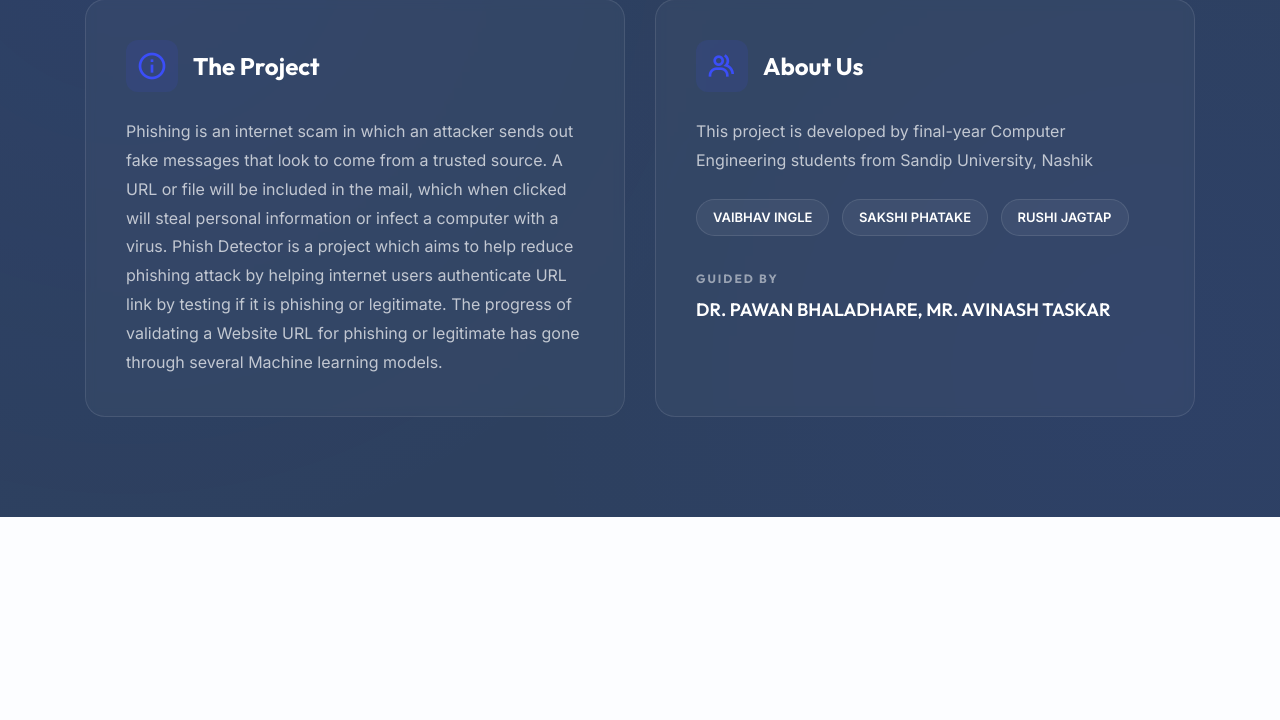
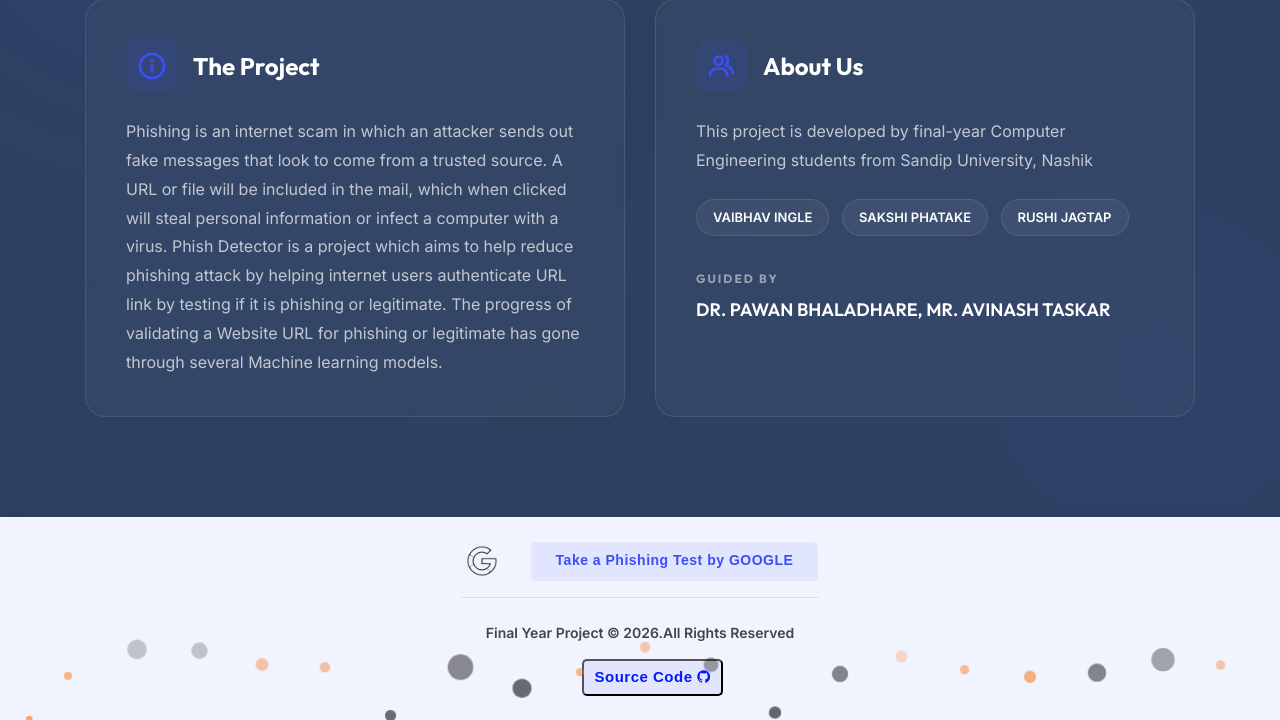
Before and after one commit to Vaibhav01-bit/PhishDetector, a Flask app: page / in a window 1280 px wide. Shown: the part 1924-2644 px from the top of the page. Before the commit the page ends 2441 px from the top, so only its background shows below. Run offline with Flask 3, Linux system fonts and the light colour scheme; some libraries are stand-ins or nearby versions.

Commit message:
update footer

```diff
--- /dev/null
+++ b/static/css/footer-particles.css
@@ -0,0 +1,258 @@
+/* Footer Particles Container */
+.footer-particles {
+    position: absolute;
+    inset: 0;
+    width: 100%;
+    height: 100%;
+    overflow: hidden;
+    z-index: 0;
+    pointer-events: none;
+}
+
+/* Individual Particle */
+.footer-particle {
+    position: absolute;
+    border-radius: 50%;
+    background: var(--particle-color-primary);
+    /* Uses CSS Variable */
+    opacity: 0;
+    /* Start hidden for fade-in */
+    animation: floatParticle 15s infinite ease-in-out;
+}
+
+/* Secondary Color Particles (Alternating) */
+.footer-particle:nth-child(even) {
+    background: var(--particle-color-secondary);
+    /* Uses CSS Variable */
+}
+
+/* Particle Sizes & Positions */
+/* Particle Sizes & Positions - Enhanced for visibility */
+/* Particles 1-10: Faster Speeds */
+.footer-particle:nth-child(1) {
+    width: 18px;
+    height: 18px;
+    left: 10%;
+    bottom: -10%;
+    animation-duration: 12s;
+    /* Was 20s */
+    animation-delay: 0s;
+}
+
+.footer-particle:nth-child(2) {
+    width: 12px;
+    height: 12px;
+    left: 20%;
+    bottom: -10%;
+    animation-duration: 15s;
+    /* Was 25s */
+    animation-delay: 1s;
+}
+
+.footer-particle:nth-child(3) {
+    width: 25px;
+    height: 25px;
+    left: 35%;
+    bottom: -10%;
+    animation-duration: 14s;
+    /* Was 22s */
+    animation-delay: 2s;
+}
+
+.footer-particle:nth-child(4) {
+    width: 10px;
+    height: 10px;
+    left: 50%;
+    bottom: -10%;
+    animation-duration: 10s;
+    /* Was 18s */
+    animation-delay: 0.5s;
+}
+
+.footer-particle:nth-child(5) {
+    width: 16px;
+    height: 16px;
+    left: 65%;
+    bottom: -10%;
+    animation-duration: 16s;
+    /* Was 28s */
+    animation-delay: 1.5s;
+}
+
+.footer-particle:nth-child(6) {
+    width: 12px;
+    height: 12px;
+    left: 80%;
+    bottom: -10%;
+    animation-duration: 13s;
+    /* Was 24s */
+    animation-delay: 2.5s;
+}
+
+.footer-particle:nth-child(7) {
+    width: 22px;
+    height: 22px;
+    left: 90%;
+    bottom: -10%;
+    animation-duration: 15s;
+    /* Was 26s */
+    animation-delay: 1s;
+}
+
+.footer-particle:nth-child(8) {
+    width: 8px;
+    height: 8px;
+    left: 5%;
+    bottom: -10%;
+    animation-duration: 11s;
+    /* Was 19s */
+    animation-delay: 3s;
+}
+
+.footer-particle:nth-child(9) {
+    width: 14px;
+    height: 14px;
+    left: 55%;
+    bottom: -10%;
+    animation-duration: 18s;
+    /* Was 32s */
+    animation-delay: 0s;
+}
+
+.footer-particle:nth-child(10) {
+    width: 9px;
+    height: 9px;
+    left: 75%;
+    bottom: -10%;
+    animation-duration: 13s;
+    /* Was 23s */
+    animation-delay: 2s;
+}
+
+/* New Particles 11-20 */
+.footer-particle:nth-child(11) {
+    width: 15px;
+    height: 15px;
+    left: 15%;
+    bottom: -10%;
+    animation-duration: 11s;
+    animation-delay: 0.5s;
+}
+
+.footer-particle:nth-child(12) {
+    width: 10px;
+    height: 10px;
+    left: 25%;
+    bottom: -10%;
+    animation-duration: 14s;
+    animation-delay: 1.5s;
+}
+
+.footer-particle:nth-child(13) {
+    width: 20px;
+    height: 20px;
+    left: 40%;
+    bottom: -10%;
+    animation-duration: 16s;
+    animation-delay: 2.5s;
+}
+
+.footer-particle:nth-child(14) {
+    width: 8px;
+    height: 8px;
+    left: 45%;
+    bottom: -10%;
+    animation-duration: 9s;
+    animation-delay: 3.5s;
+}
+
+.footer-particle:nth-child(15) {
+    width: 14px;
+    height: 14px;
+    left: 60%;
+    bottom: -10%;
+    animation-duration: 12s;
+    animation-delay: 4.5s;
+}
+
+.footer-particle:nth-child(16) {
+    width: 11px;
+    height: 11px;
+    left: 70%;
+    bottom: -10%;
+    animation-duration: 13s;
+    animation-delay: 0.8s;
+}
+
+.footer-particle:nth-child(17) {
+    width: 18px;
+    height: 18px;
+    left: 85%;
+    bottom: -10%;
+    animation-duration: 15s;
+    animation-delay: 1.8s;
+}
+
+.footer-particle:nth-child(18) {
+    width: 9px;
+    height: 9px;
+    left: 95%;
+    bottom: -10%;
+    animation-duration: 10s;
+    animation-delay: 2.8s;
+}
+
+.footer-particle:nth-child(19) {
+    width: 13px;
+    height: 13px;
+    left: 30%;
+    bottom: -10%;
+    animation-duration: 17s;
+    animation-delay: 3.8s;
+}
+
+.footer-particle:nth-child(20) {
+    width: 7px;
+    height: 7px;
+    left: 2%;
+    bottom: -10%;
+    animation-duration: 11s;
+    animation-delay: 4.8s;
+}
+
+/* Keyframes - Floating & Scaling */
+@keyframes floatParticle {
+    0% {
+        transform: translateY(0) scale(0.8);
+        opacity: 0;
+    }
+
+    20% {
+        opacity: 0.85;
+        /* Increased Max opacity for visibility */
+    }
+
+    50% {
+        transform: translateY(-80px) scale(1.1);
+        /* Move Up */
+        opacity: 0.25;
+    }
+
+    80% {
+        opacity: 0.85;
+    }
+
+    100% {
+        transform: translateY(-160px) scale(0.8);
+        opacity: 0;
+    }
+}
+
+/* Dark Mode Adaptation - Handled by CSS Variables & Global Shadow Overrides if needed */
+body.dark-mode .footer-particle {
+    box-shadow: 0 0 8px rgba(255, 255, 255, 0.2);
+}
+
+body.dark-mode .footer-particle:nth-child(even) {
+    box-shadow: 0 0 10px rgba(249, 115, 22, 0.3);
+}
--- a/static/css/theme-toggle.css
+++ b/static/css/theme-toggle.css
@@ -189,6 +189,12 @@ body.dark-mode {
     /* Redefine variables for components using them */
     --color-text-dark: #E2E8F0;
     --color-text-muted: #94A3B8;
+
+    /* Footer Particle Overrides */
+    --particle-color-primary: rgba(255, 255, 255, 0.9);
+    /* White for Dark Mode */
+    --particle-color-secondary: rgba(249, 115, 22, 0.9);
+    /* Orange for Dark Mode */
 }
 
 body.dark-mode .testimonial-item {
@@ -344,3 +350,31 @@ body.dark-mode .guide-title,
 body.dark-mode .guide-names {
     color: #94A3B8;
 }
+
+/* Footer Dark Mode */
+body.dark-mode #footer {
+    background: linear-gradient(270deg, #0F172A, #1E293B, #0F172A, #1E293B);
+    background-size: 400% 400%;
+    animation: footerGradientAnimation 8s ease infinite;
+    color: #E2E8F0;
+    box-shadow: 0px -2px 15px rgba(0, 0, 0, 0.2);
+}
+
+body.dark-mode #footer .copyright {
+    color: #E2E8F0;
+}
+
+body.dark-mode #footer .copyright a {
+    color: #60A5FA !important;
+}
+
+body.dark-mode #footer .button3 {
+    background: #334155;
+    color: #E2E8F0;
+    border: 1px solid rgba(255, 255, 255, 0.1);
+}
+
+body.dark-mode #footer .button3:hover {
+    background: #60A5FA;
+    color: #fff;
+}
--- a/static/style.css
+++ b/static/style.css
@@ -22,6 +22,12 @@
   --glass-bg: rgba(255, 255, 255, 0.7);
   --glass-border: 1px solid rgba(255, 255, 255, 0.5);
   --glass-blur: blur(12px);
+
+  /* Footer Particles */
+  --particle-color-primary: rgba(0, 0, 0, 0.7);
+  /* High Contrast Black for Day Mode */
+  --particle-color-secondary: rgba(249, 115, 22, 0.8);
+  /* High Contrast Orange for Day Mode */
 }
 
 /*--------------------------------------------------------------
@@ -1657,10 +1663,27 @@ section {
 # Footer
 --------------------------------------------------------------*/
 #footer {
+  position: relative;
+  min-height: 120px;
+  overflow: hidden;
   color: #444444;
   font-size: 14px;
   background: #f1f3ff;
   box-shadow: 0px 2px 15px rgba(0, 0, 0, 0.1);
+}
+
+@keyframes footerGradientAnimation {
+  0% {
+    background-position: 0% 50%;
+  }
+
+  50% {
+    background-position: 100% 50%;
+  }
+
+  100% {
+    background-position: 0% 50%;
+  }
 }
 
 #footer .container {
--- a/templates/index.html
+++ b/templates/index.html
@@ -34,6 +34,7 @@
   <link href="static/css/theme-toggle.css" rel="stylesheet">
   <link href="static/css/neon-glow.css" rel="stylesheet">
   <link href="static/css/faq-glow.css" rel="stylesheet">
+  <link href="static/css/footer-particles.css" rel="stylesheet">
 </head>
 
 <body>
@@ -433,16 +434,43 @@
 
   </main><!-- End #main -->
 
-  <!-- ======= Footer ======= >
+  <!-- ======= Footer ======= -->
   <footer id="footer">
+    <div class="footer-particles">
+      <div class="footer-particle"></div>
+      <div class="footer-particle"></div>
+      <div class="footer-particle"></div>
+      <div class="footer-particle"></div>
+      <div class="footer-particle"></div>
+      <div class="footer-particle"></div>
+      <div class="footer-particle"></div>
+      <div class="footer-particle"></div>
+      <div class="footer-particle"></div>
+      <div class="footer-particle"></div>
+      <div class="footer-particle"></div>
+      <div class="footer-particle"></div>
+      <div class="footer-particle"></div>
+      <div class="footer-particle"></div>
+      <div class="footer-particle"></div>
+      <div class="footer-particle"></div>
+      <div class="footer-particle"></div>
+      <div class="footer-particle"></div>
+      <div class="footer-particle"></div>
+      <div class="footer-particle"></div>
+    </div>
     <div class="container d-md-flex py-4">
 
       <div class="text-center text-md-center">
         <div class="copyright">
           <img src="static/assets/img/google.png" alt="">
-          <a href="https://phishingquiz.withgoogle.com/" target="_blank" class="get-started-btn scrollto">Take a Phishing Test by GOOGLE</a> <br>
-          <hr/>
-		  <p style="padding-top: 8px; font-weight: 600;"><a style="text-decorations:none; color:inherit;" href="https://github.com/asrith-reddy" >Final Year Project &copy; 2024.All Rights Reserved</a></p><a href="https://github.com/asrith-reddy/Phishing-detector" ><button style="font-size:15px" class="button3">Source Code <i class="fa fa-github"></i></button></a>
+          <a href="https://phishingquiz.withgoogle.com/" target="_blank" class="get-started-btn scrollto">Take a
+            Phishing Test by GOOGLE</a> <br>
+          <hr />
+          <p style="padding-top: 8px; font-weight: 600;"><a style="text-decoration:none; color:inherit;"
+              href="https://github.com/Vaibhav01-bit">Final Year Project &copy; 2026.All Rights Reserved</a></p><a
+            href="https://github.com/Vaibhav01-bit/PhishDetector" target="_blank" rel="noopener noreferrer"><button
+              style="font-size:15px" class="button3">Source
+              Code <i class="fa fa-github"></i></button></a>
         </div>
       </div>
     </div>
```
